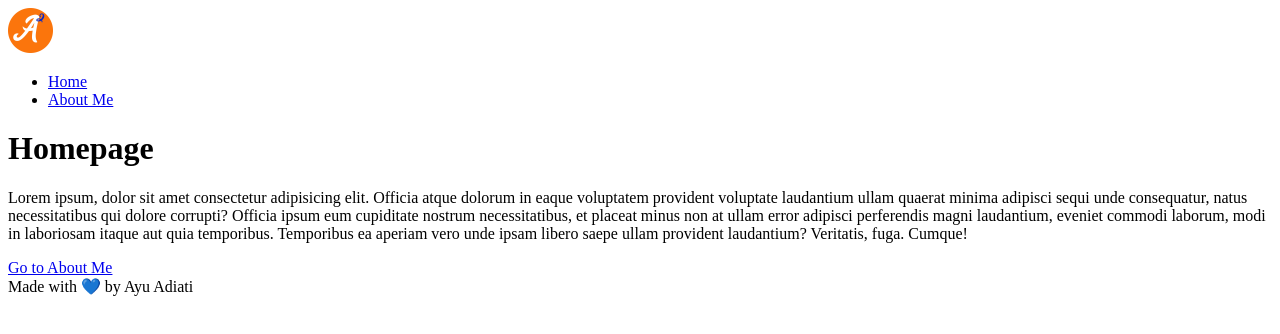
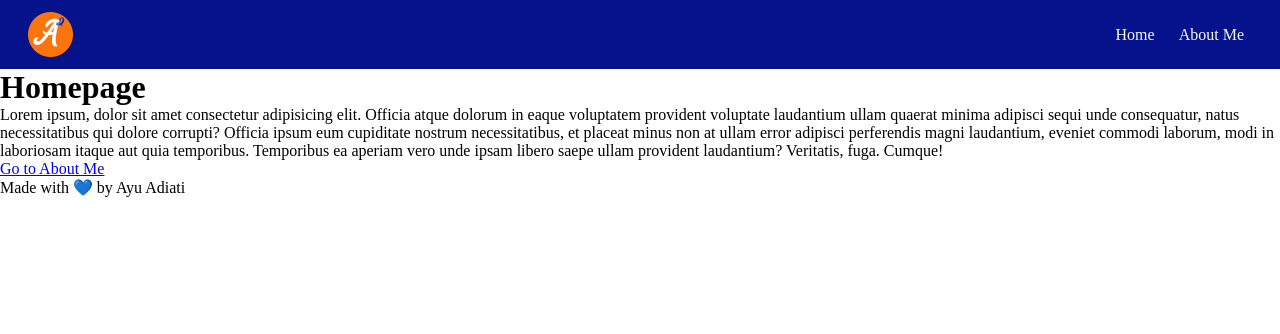
Before and after one commit to adiati98/ayu-portfolio, a Next.js app: page / in a window 1280 px wide. Shown: the top 334 px of the page. Built offline with nearby package versions, Linux system fonts and the light colour scheme.

Commit message:
Install Sass * Style Navbar

```diff
--- a/components/Navbar.js
+++ b/components/Navbar.js
@@ -1,22 +1,28 @@
 import Image from 'next/image'
 import Link from 'next/link'
+import styles from '~/styles/Navbar.module.scss'
 
 const Navbar = () => {
 	return (
 		<header>
-			<nav>
+			<nav className={styles.navbar}>
 				<Image
 					src='/images/ayu_adiati_logo.png'
 					height={45}
 					width={45}
 					alt='logo'
+					className={styles.logo}
 				/>
-				<ul>
-					<li>
-						<Link href='/'>Home</Link>
+				<ul className={styles.navList}>
+					<li className={styles.navItem}>
+						<Link href='/' className={styles.navLink}>
+							Home
+						</Link>
 					</li>
-					<li>
-						<Link href='/about'>About Me</Link>
+					<li className={styles.navItem}>
+						<Link href='/about' className={styles.navLink}>
+							About Me
+						</Link>
 					</li>
 				</ul>
 			</nav>
--- a/package.json
+++ b/package.json
@@ -15,5 +15,8 @@
     "next": "13.1.6",
     "react": "18.2.0",
     "react-dom": "18.2.0"
+  },
+  "devDependencies": {
+    "sass": "^1.58.2"
   }
 }
--- a/pages/_app.js
+++ b/pages/_app.js
@@ -1,5 +1,5 @@
 import Layout from '~/components/Layout'
-import '~/styles/globals.css'
+import '~/styles/globals.scss'
 
 export default function App({ Component, pageProps }) {
 	return (
--- a/pages/index.js
+++ b/pages/index.js
@@ -1,7 +1,6 @@
 import Head from 'next/head'
 import Image from 'next/image'
 import { Inter } from '@next/font/google'
-import styles from '~/styles/Home.module.css'
 import Link from 'next/link'
 
 const inter = Inter({ subsets: ['latin'] })
--- /dev/null
+++ b/styles/Navbar.module.scss
@@ -0,0 +1,29 @@
+$color-blue: #05128B;
+$color-white: #FAFAFA;
+
+.navbar {
+  background: $color-blue;
+  padding: 0.75em;
+  display: flex;
+  align-items: center;
+
+  .logo {
+    margin-left: 1em;
+  }
+
+  .navList {
+    list-style: none;
+    margin-left: auto;
+    display: flex;
+  }
+
+  .navItem {
+    padding-right: 1.5em;
+  }
+
+  .navLink {
+    color: $color-white;
+    font-weight: 500;
+    text-decoration: none;
+  }
+}
--- /dev/null
+++ b/styles/globals.scss
@@ -0,0 +1,5 @@
+* {
+  margin: 0;
+  padding: 0;
+  box-sizing: border-box;
+}
```
Also changed, not shown: styles/Home.module.css (deleted), styles/globals.css (deleted), 1 other file (tests, documents, lock files or other folders).
